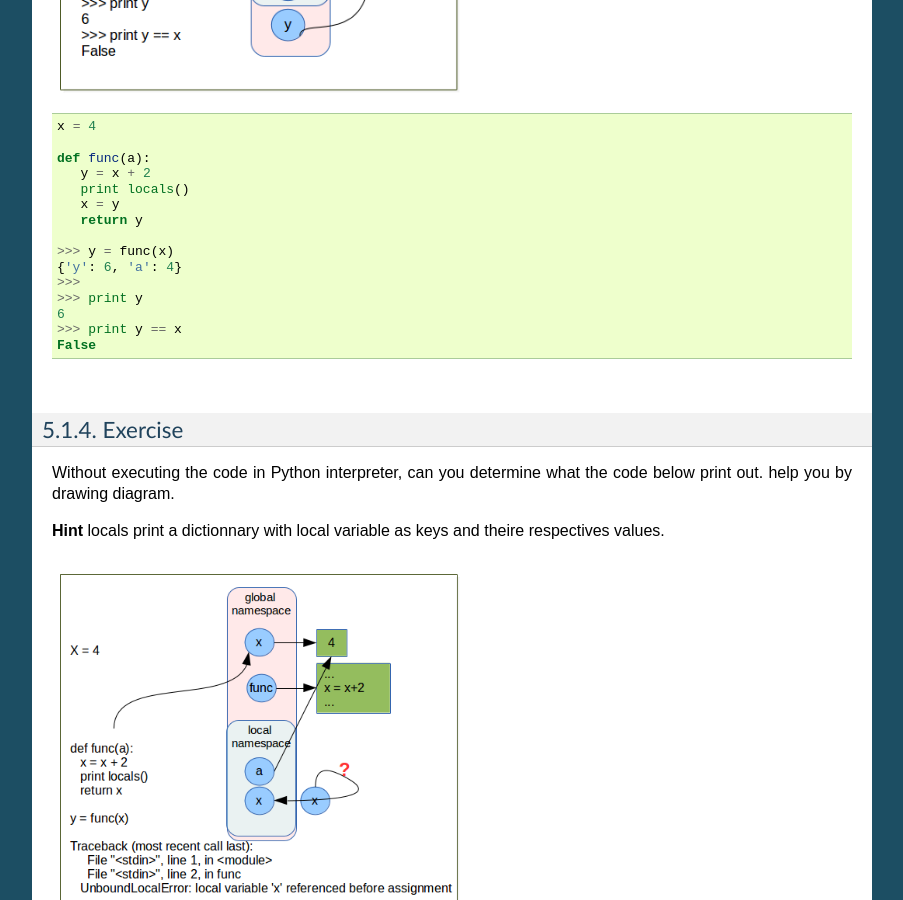
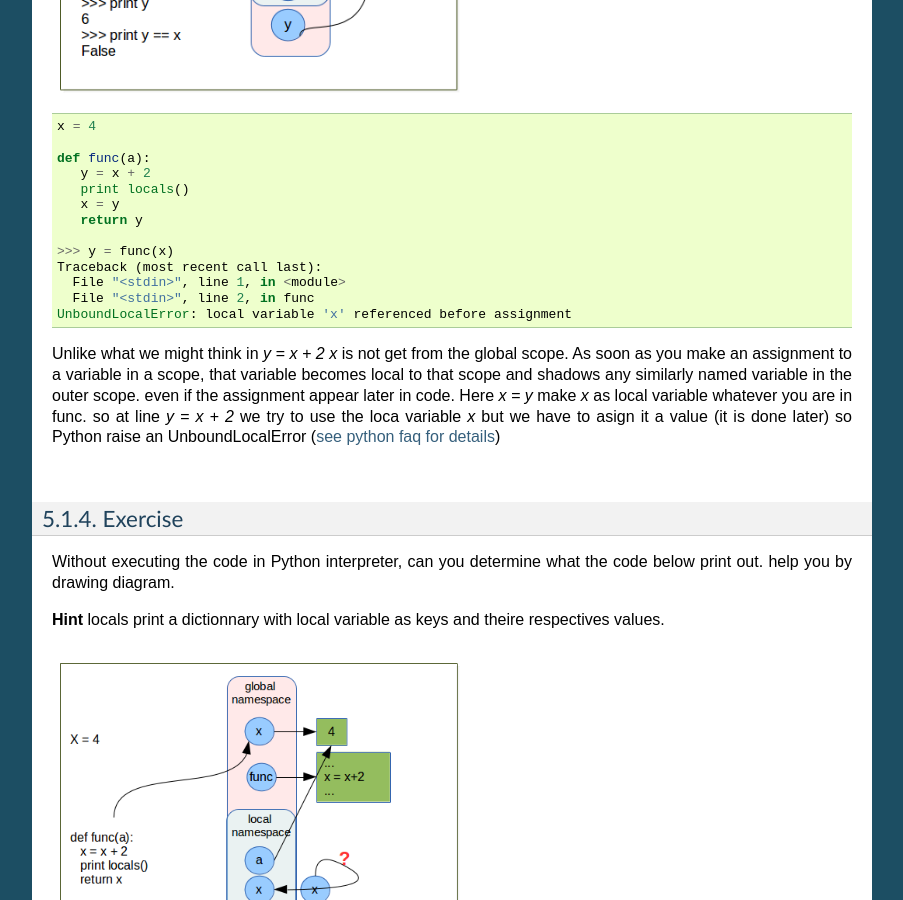
Before and after one commit to C3BI-pasteur-fr/python-solutions-1, a Sphinx documentation site: the page built from source/Creating_and_Calling_Functions.rst, in a window 1280 px wide and 900 px high, scrolled down 2205 px. Shown: the whole window, without its empty margins (198-1101 px from the left). Built offline with Sphinx 7.4.7, drawn with Linux system fonts in a browser that asks for light colours; pages that are not in the unit, such as notebooks, are missing from menus.

Commit message:
fix exercice 3
we obtain a UnboundLocalVariableError

```diff
--- a/source/Creating_and_Calling_Functions.rst
+++ b/source/Creating_and_Calling_Functions.rst
@@ -95,12 +95,18 @@ help you by drawing diagram.
       return y
 
    >>> y = func(x)
-   {'y': 6, 'a': 4}
-   >>>
-   >>> print y
-   6
-   >>> print y == x
-   False
+   Traceback (most recent call last):
+     File "<stdin>", line 1, in <module>
+     File "<stdin>", line 2, in func
+   UnboundLocalError: local variable 'x' referenced before assignment
+
+Unlike what we might think in *y = x + 2* *x* is not get from the global scope.
+As soon as you make an assignment to a variable in a scope,
+that variable becomes local to that scope and shadows any similarly named variable in the outer scope.
+even if the assignment appear later in code.
+Here *x = y* make *x* as local variable whatever you are in func.
+so at line  *y = x + 2* we try to use the loca variable *x* but we have to asign it a value (it is done later) so
+Python raise an UnboundLocalError (`see python faq for details <https://docs.python.org/3/faq/programming.html#why-am-i-getting-an-unboundlocalerror-when-the-variable-has-a-value>`_)
 
 .. container:: clearer
 
```
